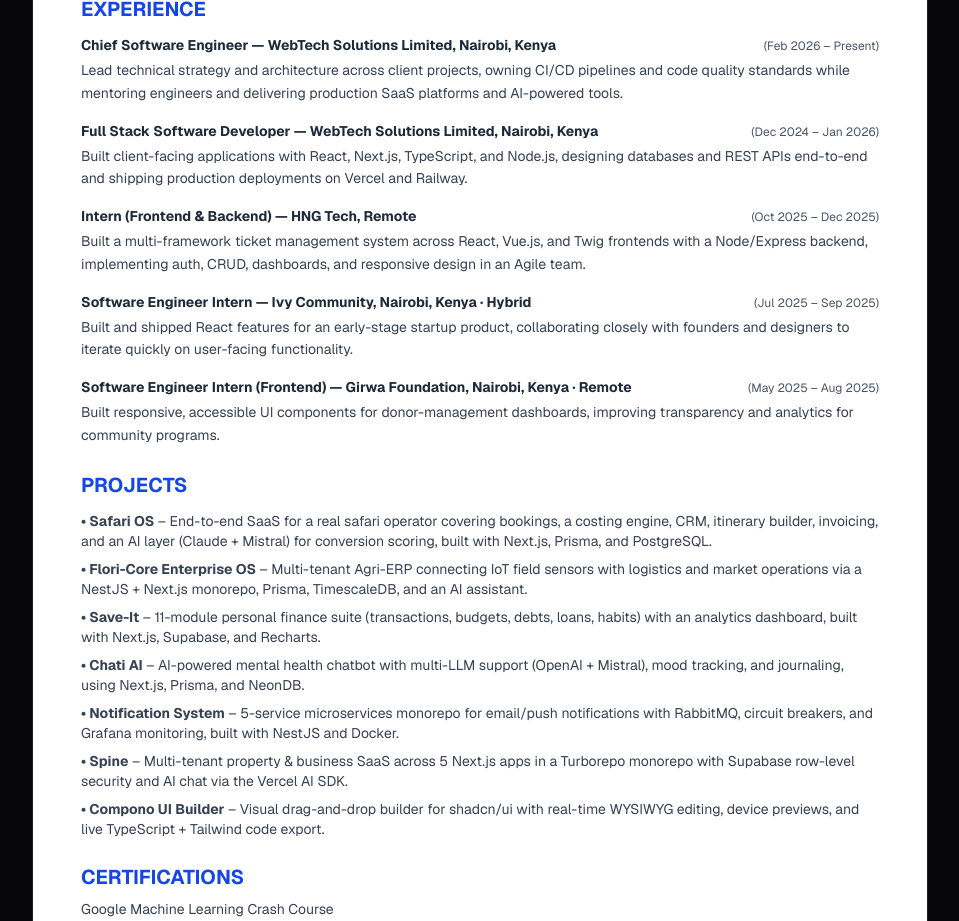
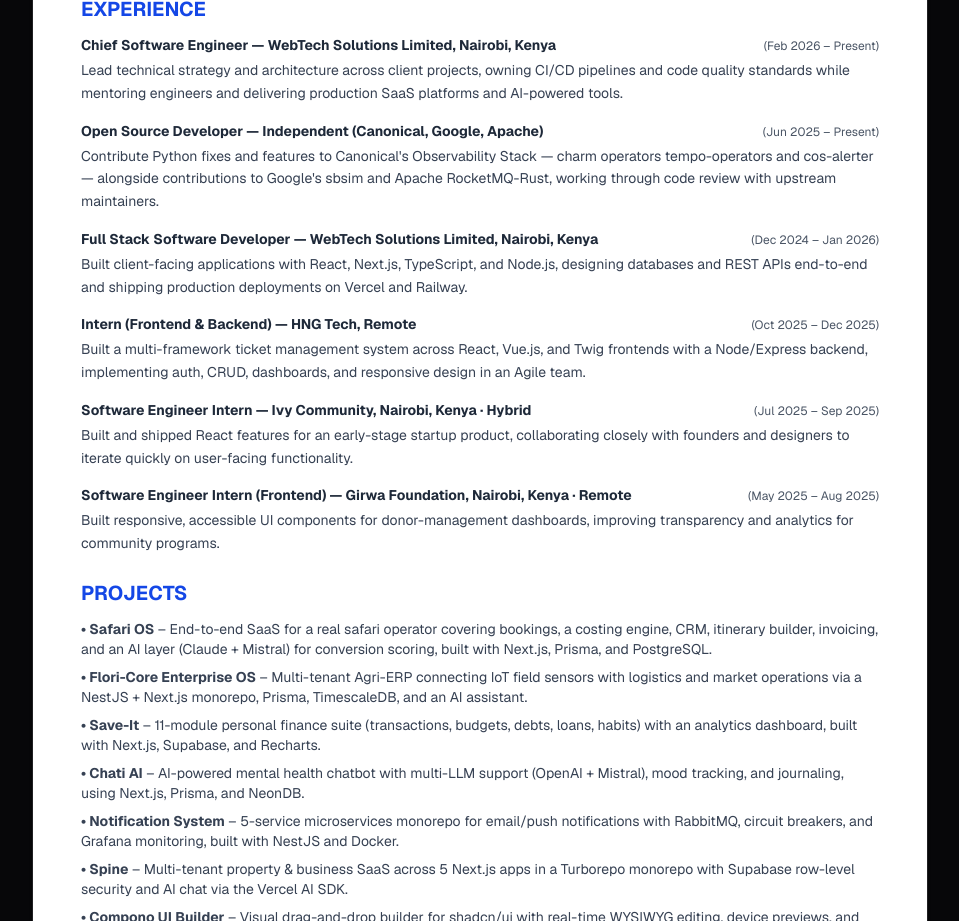
Before and after one commit to youneedgreg/Myportifolio, a Next.js app: page /cv in a window 1280 px wide. Shown: the part 800-1721 px from the top of the page, without its empty margins (160-1119 px from the left). Built offline with nearby package versions, Linux system fonts and the light colour scheme.

Commit message:
feat: add Open Source Developer to work experience and CV
Reflects ongoing Canonical (tempo-operators, cos-alerter), Google sbsim,
and Apache RocketMQ-Rust contributions since Jun 2025.

```diff
--- a/components/cv-template.tsx
+++ b/components/cv-template.tsx
@@ -68,6 +68,19 @@ export function CVTemplate() {
                 Lead technical strategy and architecture across client projects, owning CI/CD pipelines and code
                 quality standards while mentoring engineers and delivering production SaaS platforms and AI-powered
                 tools.
+              </p>
+            </div>
+
+            {/* Open Source */}
+            <div>
+              <div className="flex justify-between items-baseline mb-1">
+                <h3 className="text-sm font-bold text-gray-800">Open Source Developer — Independent (Canonical, Google, Apache)</h3>
+                <span className="text-xs text-gray-600">(Jun 2025 – Present)</span>
+              </div>
+              <p className="text-sm text-gray-700 leading-relaxed">
+                Contribute Python fixes and features to Canonical&apos;s Observability Stack — charm operators
+                tempo-operators and cos-alerter — alongside contributions to Google&apos;s sbsim and Apache
+                RocketMQ-Rust, working through code review with upstream maintainers.
               </p>
             </div>
 
--- a/data/experience.ts
+++ b/data/experience.ts
@@ -12,6 +12,13 @@ export const experience: ExperienceEntry[] = [
     period: "Feb 2026 – Present",
     description:
       "Lead technical strategy and architecture across client projects, owning CI/CD pipelines, code quality standards, and mentoring engineers while delivering production SaaS platforms and AI-powered tools.",
+  },
+  {
+    role: "Open Source Developer",
+    company: "Independent — Canonical, Google, Apache",
+    period: "Jun 2025 – Present",
+    description:
+      "Contribute Python fixes and features to Canonical's Observability Stack — charm operators tempo-operators and cos-alerter — alongside contributions to Google's sbsim and Apache RocketMQ-Rust, working through code review with upstream maintainers.",
   },
   {
     role: "Full Stack Software Developer",
--- a/data/open-source.ts
+++ b/data/open-source.ts
@@ -6,6 +6,8 @@ export type OpenSourceContribution = {
 export const openSourceContributions: OpenSourceContribution[] = [
   // PR #95 open (in review): https://github.com/canonical/cos-alerter/pull/95
   { owner: "canonical", repo: "cos-alerter" },
+  // PR #350 open (in review): https://github.com/canonical/tempo-operators/pull/350
+  { owner: "canonical", repo: "tempo-operators" },
   { owner: "google", repo: "sbsim" },
   { owner: "google", repo: "go-github" },
   { owner: "mxsm", repo: "rocketmq-rust" },
```
